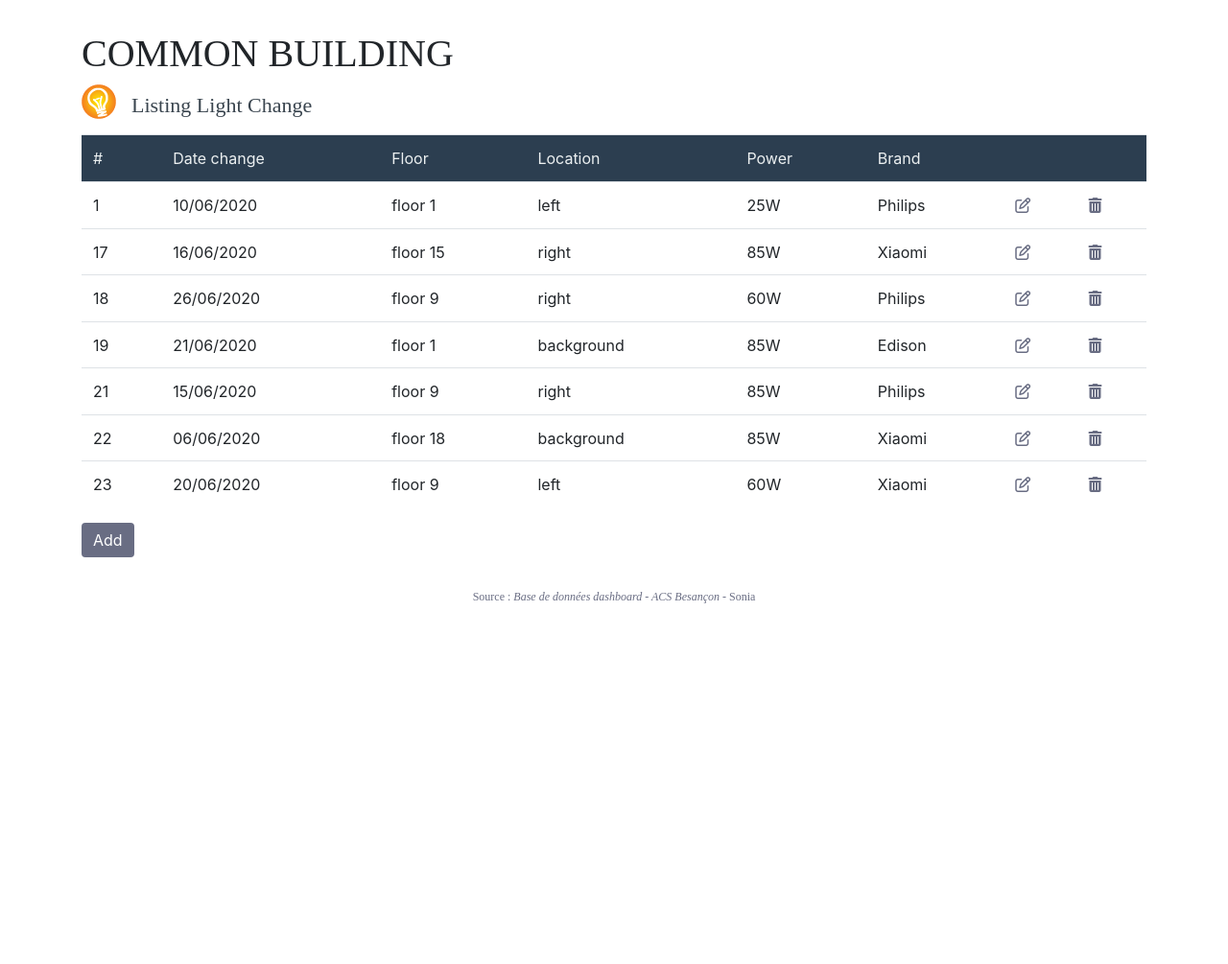
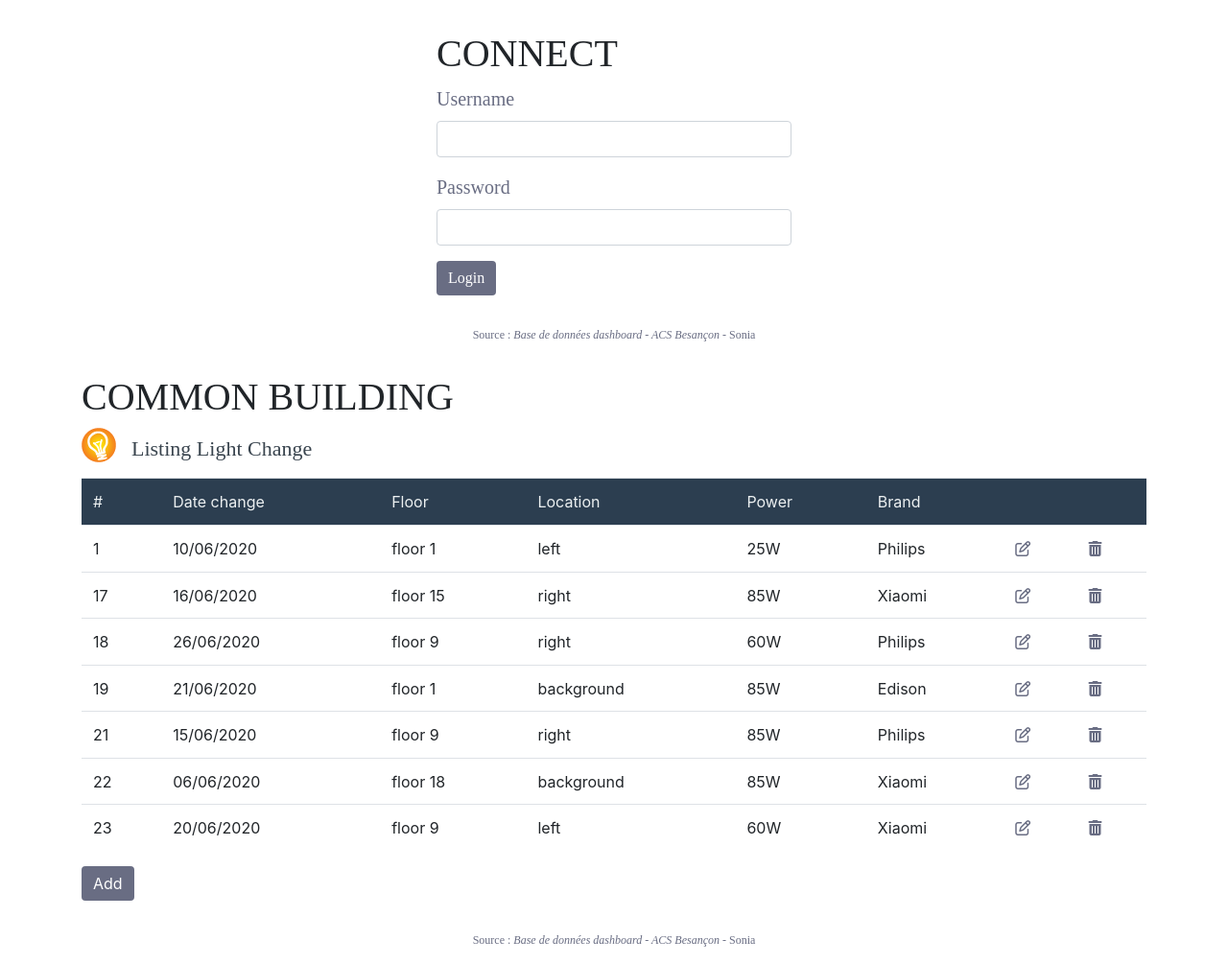
Before and after one commit to sawkea/dashboard-php, a PHP site: page / in a window 1280 px wide. Shown: the whole page at 96% size. Before the commit the page ends 629 px from the top, so only its background shows below. Run offline with PHP 8.4, Linux system fonts and the light colour scheme; data comes from the database, SQL or seed files in the repository; some libraries are stand-ins or nearby versions; some web fonts are replaced.

Commit message:
Updates creat form-login for connection listing light change html and styles

```diff
--- a/db.php
+++ b/db.php
@@ -1,13 +1,13 @@
 <?php
-define('DATABASE', 'soniah_dashboard');
-define('USER', 'soniah');
-define('PWD', 'mW3SxOh6/3S+gQ==');
+// define('DATABASE', 'soniah_dashboard');
+// define('USER', 'soniah');
+// define('PWD', 'mW3SxOh6/3S+gQ==');
+// define('HOST', 'localhost');
+// local connection
+define('DATABASE', 'dashboard');
+define('USER', 'root');
+define('PWD', '');
 define('HOST', 'localhost');
-// local connection
-// define('DATABASE', 'dashboard');
-// define('USER', 'root');
-// define('PWD', '');
-// define('HOST', 'localhost');
 try {
     $dbh = new PDO('mysql:host='.HOST.';dbname='.DATABASE, USER, PWD, array(PDO::MYSQL_ATTR_INIT_COMMAND => 'SET NAMES utf8'));
 }
--- /dev/null
+++ b/form-login.php
@@ -0,0 +1,36 @@
+<?PHP
+// Connexion à la base de données
+    require_once('db.php');
+
+    // DEBUG_________________________________________________________________________________________________________
+    //afficher les erreurs PHP
+    error_reporting(E_ALL);
+    ini_set("display_errors", 1);
+?>
+<!-- header -->
+<?php include 'header.php';?>
+
+<body>
+    <div id="form-login">
+        <!-- Form-login -->
+        <div class="container">
+            <h1>CONNECT</h1>
+            <form id="connect">
+                <div class="form-group">
+                    <label for="exampleInputEmail1">Username</label>
+                    <input type="text" class="form-control" id="username" name="username" spellcheck="false">
+                </div>
+                <div class="form-group">
+                    <label for="exampleInputPassword1">Password</label>
+                    <input type="password" class="form-control" id="exampleInputPassword1">
+                </div>
+
+                    <button type="submit" class="btn btn-primary">Login</button>
+            </form>
+
+        <!-- footer -->
+        <?php include 'footer.php';?>
+        </div>
+    </div>
+</body>
+</html>
--- a/index.php
+++ b/index.php
@@ -1,6 +1,9 @@
 <?PHP
 // Connexion à la base de données
     require_once('db.php');
+
+    // login connection
+    include 'form-login.php';
 
     // DEBUG_________________________________________________________________________________________________________
     //afficher les erreurs PHP
--- a/style.css
+++ b/style.css
@@ -54,6 +54,15 @@ footer > p {
   margin-top: 2rem;
 }
 
+#form-login .container {
+  max-width: 25rem;
+  font-family: var(--font-principal);
+}
+#form-login .container label {
+  font-size: 1.25rem;
+  color: var(--color-action);
+}
+
 @media (max-width: 575.98px) {
   .thead-dark td:nth-child(1), .thead-dark td:nth-child(7), .thead-dark td:nth-child(8) {
     display: none;
--- a/style.scss
+++ b/style.scss
@@ -31,6 +31,20 @@ footer > p{
     margin-top: 2rem;
 }
 
+// Form-login
+#form-login{
+    .container{
+        max-width: 25rem;
+        font-family: var(--font-principal);
+
+        label{
+            font-size: 1.25rem;
+            color: var(--color-action);
+        }
+    }
+}
+
+// media queries
 // Extra small devices (portrait phones, less than 576px)
 @media (max-width: 575.98px) {
     .thead-dark td:nth-child(1), .thead-dark td:nth-child(7), .thead-dark td:nth-child(8){
```
Also changed, not shown: 1 other file.
